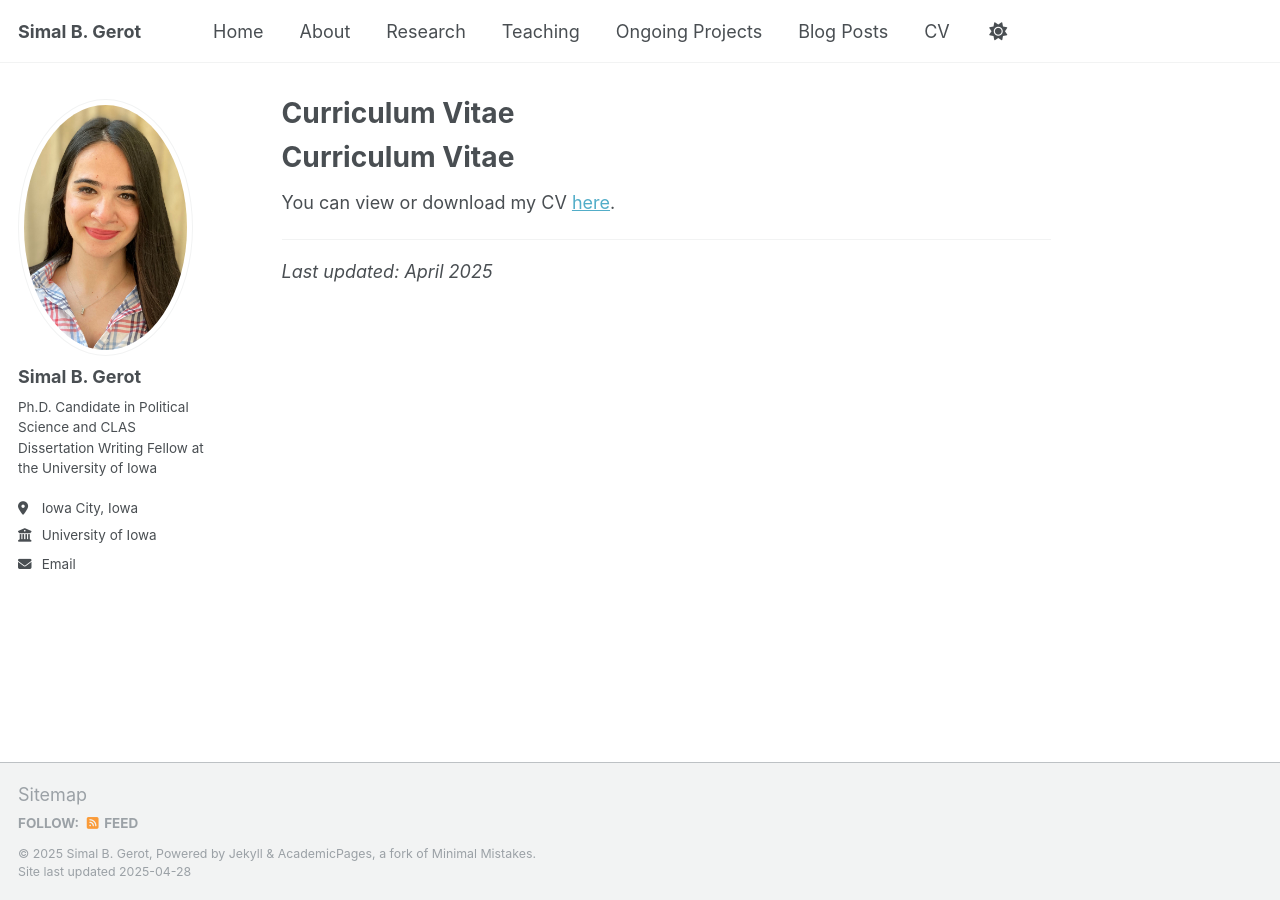
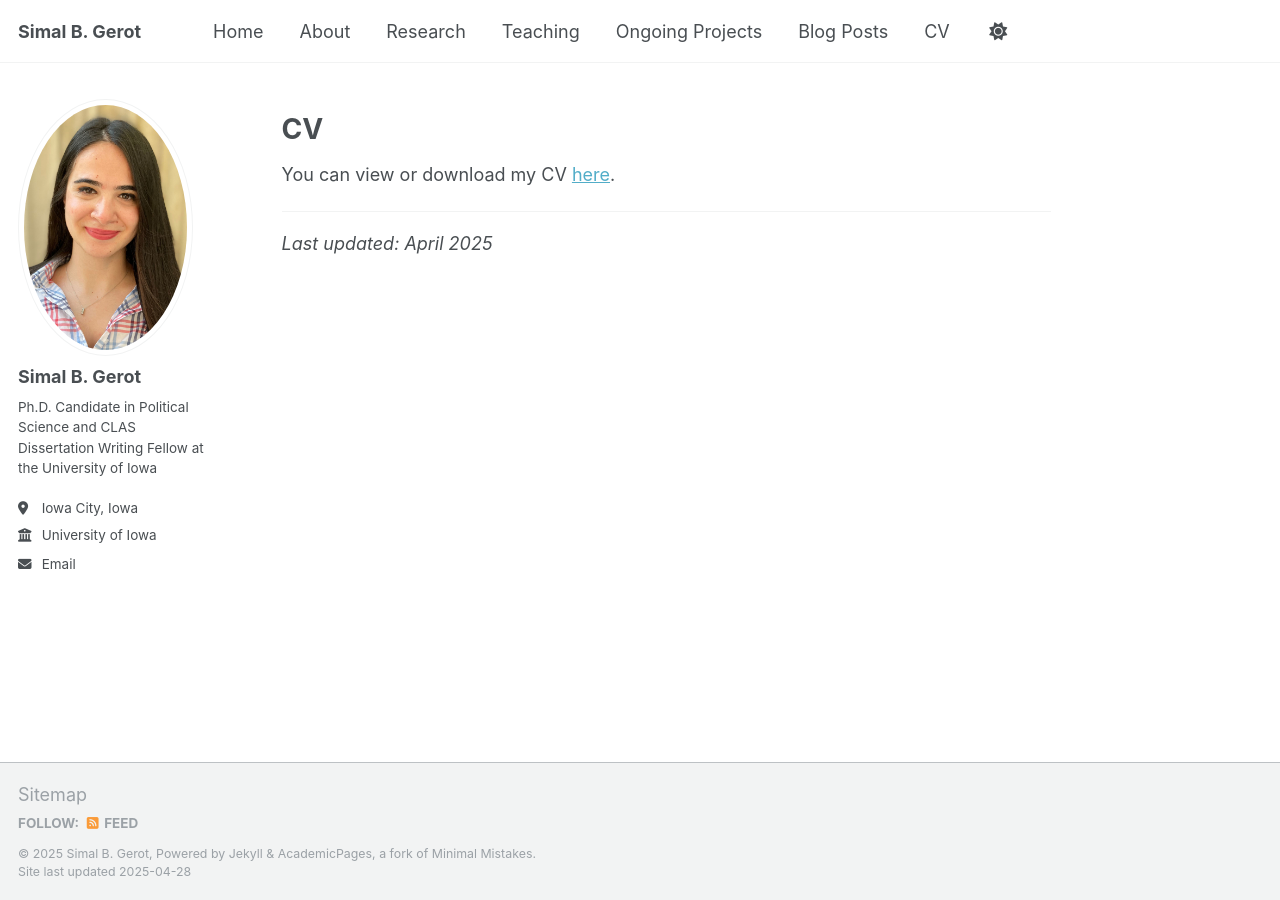
Before and after one commit to sbgerot/sbgerot.github.io, a Jekyll site: the page built from _pages/cv.md, in a window 1280 px wide. Built offline with Jekyll 4.4.1, drawn with Linux system fonts in a browser that asks for light colours.

Commit message:
Update cv.md

```diff
--- a/_pages/cv.md
+++ b/_pages/cv.md
@@ -1,11 +1,11 @@
 ---
 layout: single
-title: "Curriculum Vitae"
+title: ""
 permalink: /cv/
 author_profile: true
 ---
 
-# Curriculum Vitae
+# CV
 
 You can view or download my CV [here](/assets/files/Simal_Gerot_CV.pdf).
 
```
